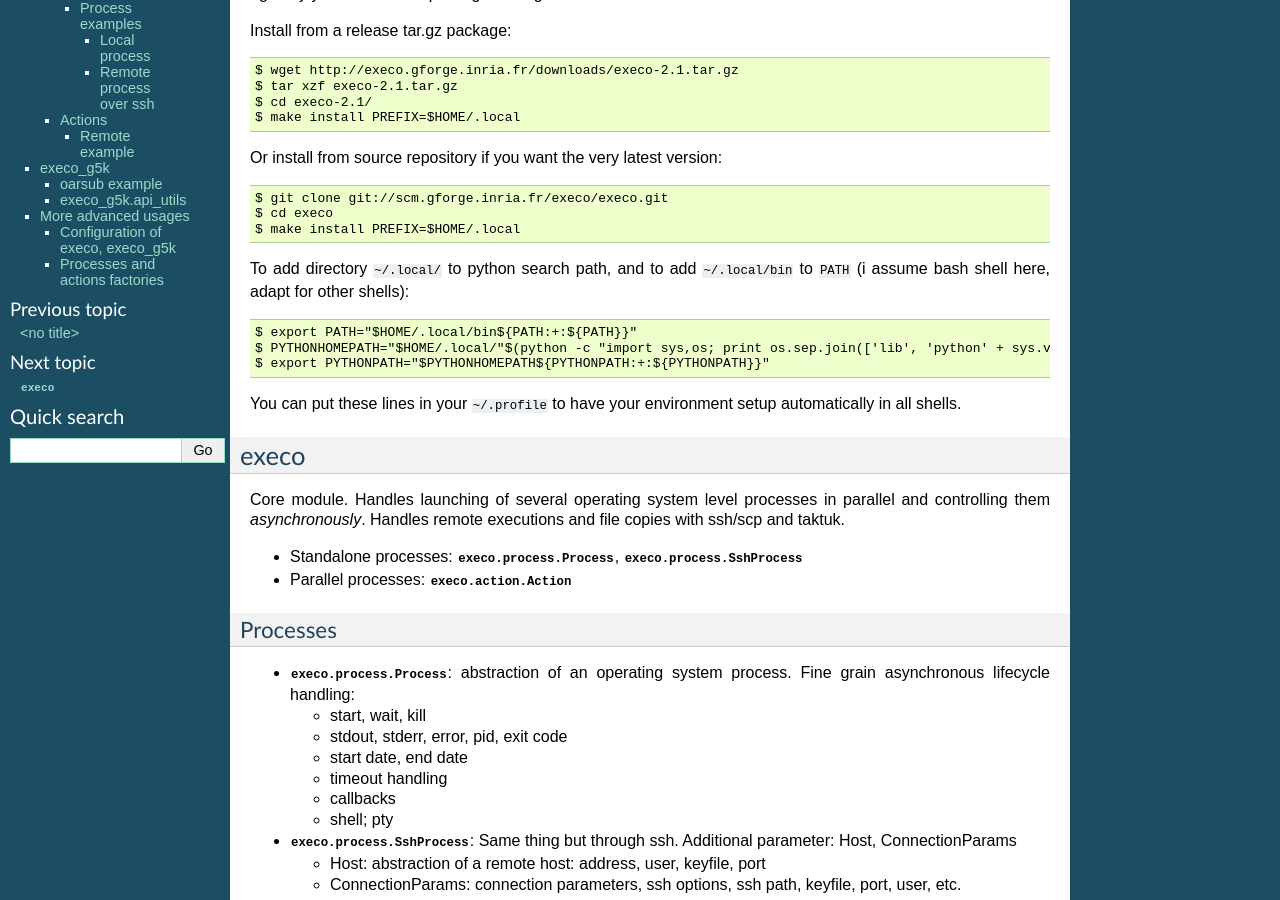
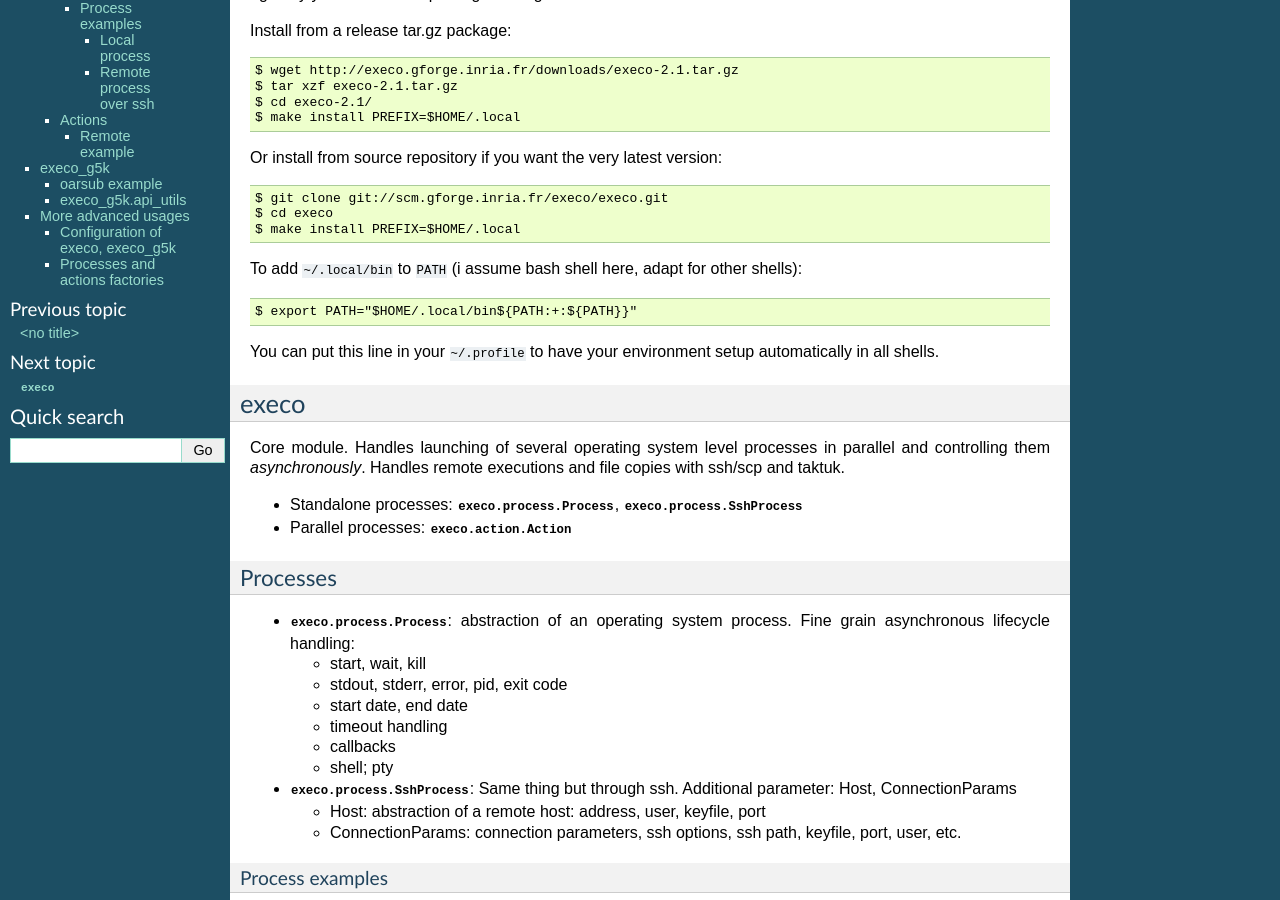
Before and after one commit to rcherrueau/execo, a Sphinx documentation site: the page built from doc/tutorial.rst, in a window 1280 px wide and 900 px high, scrolled down 330 px. Built offline with Sphinx 7.4.7, drawn with Linux system fonts in a browser that asks for light colours.

Commit message:
[documentation] adapt: PYTHONPATH not needed if PREFIX=$HOME/.local

```diff
--- a/doc/tutorial.rst
+++ b/doc/tutorial.rst
@@ -33,16 +33,13 @@ version::
  $ cd execo
  $ make install PREFIX=$HOME/.local
 
-To add directory ``~/.local/`` to python search path, and to add
-``~/.local/bin`` to ``PATH`` (i assume bash shell here, adapt for
-other shells)::
+To add ``~/.local/bin`` to ``PATH`` (i assume bash shell here, adapt
+for other shells)::
 
  $ export PATH="$HOME/.local/bin${PATH:+:${PATH}}"
- $ PYTHONHOMEPATH="$HOME/.local/"$(python -c "import sys,os; print os.sep.join(['lib', 'python' + sys.version[:3], 'site-packages'])")
- $ export PYTHONPATH="$PYTHONHOMEPATH${PYTHONPATH:+:${PYTHONPATH}}"
 
-You can put these lines in your ``~/.profile`` to have your
-environment setup automatically in all shells.
+You can put this line in your ``~/.profile`` to have your environment
+setup automatically in all shells.
 
 execo
 =====
```
Also changed, not shown: 1 other file.
